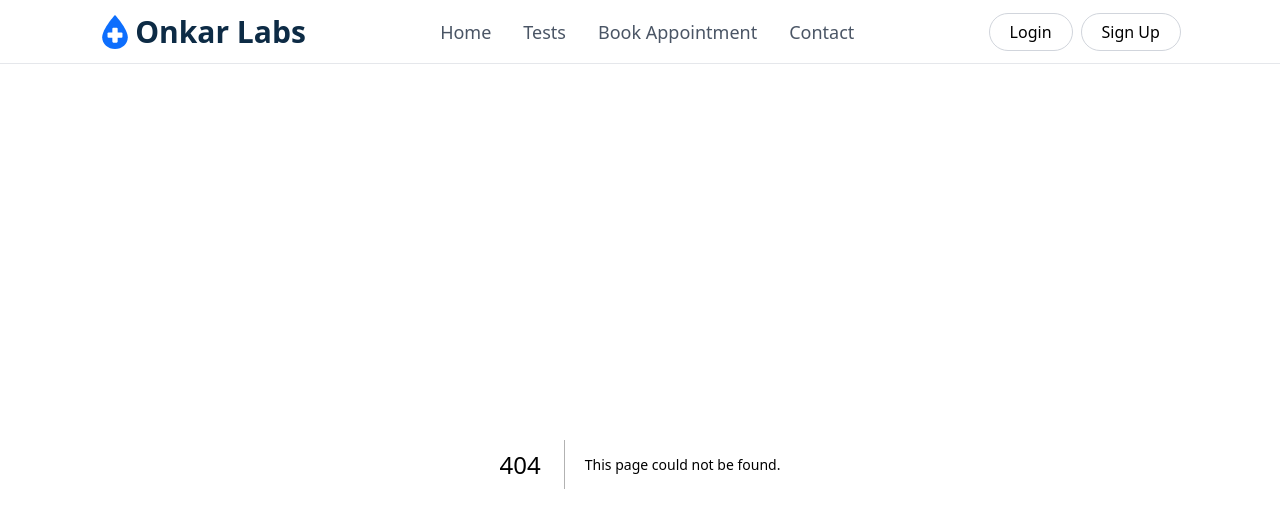
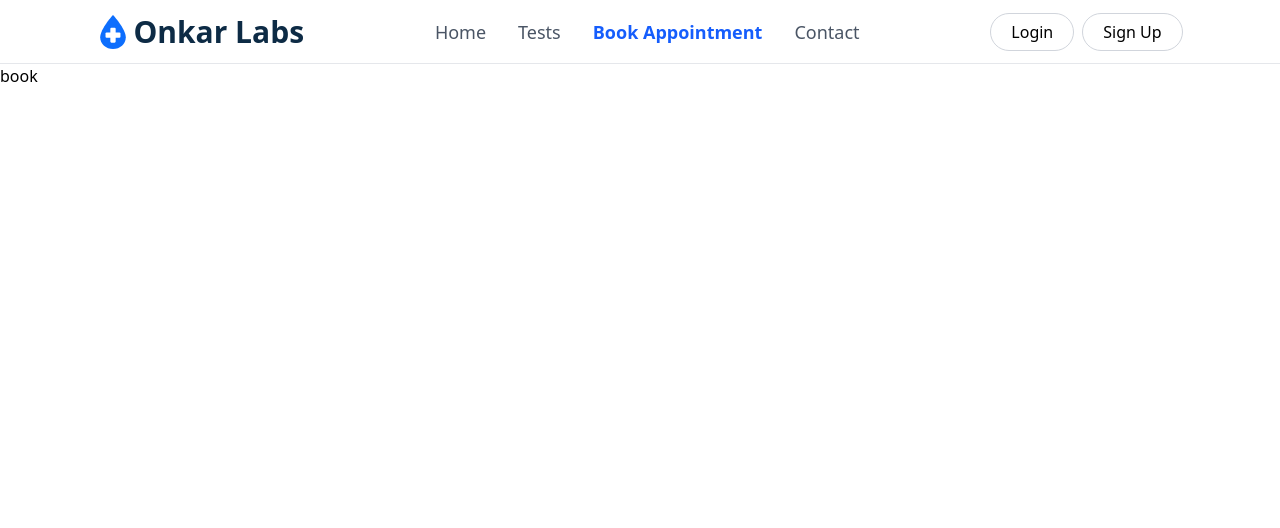
Before and after one commit to govi-nd/Onkar_lab, a Next.js app: page /book in a window 1280 px wide. Before the commit this address had no page. Shown: the top 528 px of the page. Built offline with nearby package versions, Linux system fonts and the light colour scheme.

Commit message:
adding UsePathname in NavBar

```diff
--- /dev/null
+++ b/app/book/page.tsx
@@ -0,0 +1,7 @@
+export default function(){
+    return(
+        <div>
+            book
+        </div>
+    )
+}
--- /dev/null
+++ b/app/contact/page.tsx
@@ -0,0 +1,7 @@
+export default function(){
+    return(
+        <div>
+            contact
+        </div>
+    )
+}
--- /dev/null
+++ b/app/tests/page.tsx
@@ -0,0 +1,7 @@
+export default function(){
+    return(
+        <div>
+            test
+        </div>
+    )
+}
--- a/components/navBar.tsx
+++ b/components/navBar.tsx
@@ -1,15 +1,25 @@
+"use client";
 import Link from "next/link";
+import { usePathname } from "next/navigation";
 
 
-
- export default function NavBar() {
+export default function NavBar() {
+  const pathname = usePathname();
   return (
     <div className="h-16 w-full border-b border-gray-200 flex items-center px-8 justify-around">
       {/* Logo + Name */}
       <div className="flex items-center gap-1">
         <div className="h-16 w-8  flex items-center justify-center gap-2">
-          <svg viewBox="0 0 60 72" width="42" height="88" xmlns="http://www.w3.org/2000/svg">
-            <path d="M30,4 C30,4 6,30 6,46 C6,59 17,68 30,68 C43,68 54,59 54,46 C54,30 30,4 30,4 Z" fill="#0d6efd"/>
+          <svg
+            viewBox="0 0 60 72"
+            width="42"
+            height="88"
+            xmlns="http://www.w3.org/2000/svg"
+          >
+            <path
+              d="M30,4 C30,4 6,30 6,46 C6,59 17,68 30,68 C43,68 54,59 54,46 C54,30 30,4 30,4 Z"
+              fill="#0d6efd"
+            />
             <rect x="25" y="28" width="10" height="28" rx="2" fill="#ffffff" />
             <rect x="16" y="37" width="28" height="10" rx="2" fill="#ffffff" />
           </svg>
@@ -17,27 +27,72 @@ import Link from "next/link";
         <span className="text-3xl font-bold text-[#0d2b45]">Onkar Labs</span>
       </div>
 
-      {/* /* Nav Links */ }
+      {/* /* Nav Links */}
       <div className="flex items-center gap-8 text-lg font-medium ">
+        <Link
+          href="/"
+          className={`
+    ${pathname === "/" ? "text-blue-600 font-bold" : "text-gray-600"}
+    hover:text-[#0d6efd]
+    hover:translate-y-1
+    transition
+    duration-300
+  `}
+        >
+          Home
+        </Link>
+        <Link
 
-        <Link href="/" className="text-gray-600 hover:text-[#0d6efd] hover:translate-y-1 transition duration-300">Home</Link>
-        <Link href="/tests" className="text-gray-600 hover:text-[#0d6efd] hover:translate-y-1 transition duration-300 ">Tests</Link>
-        <Link href="/book" className="text-gray-600 hover:text-[#0d6efd] hover:translate-y-1 transition duration-300">Book Appointment</Link>
-        <Link href="/contact" className="text-gray-600 hover:text-[#0d6efd] hover:translate-y-1 transition duration-300">Contact</Link>
+          href="/tests"
+          className={`
+    ${pathname === "/tests" ? "text-blue-600 font-bold" : "text-gray-600"}
+    hover:text-[#0d6efd]
+    hover:translate-y-1
+    transition
+    duration-300
+  `}
+        >
+          Tests
+        </Link>
+        <Link
+          href="/book"
+          className={`
+    ${pathname === "/book" ? "text-blue-600 font-bold" : "text-gray-600"}
+    hover:text-[#0d6efd]
+    hover:translate-y-1
+    transition
+    duration-300
+  `}
+        >
+          Book Appointment
+        </Link>
+        <Link
+
+          href="/contact"
+          className={`
+    ${pathname === "/contact" ? "text-blue-600 font-bold" : "text-gray-600"}
+    hover:text-[#0d6efd]
+    hover:translate-y-1
+    transition
+    duration-300
+  `}
+        >
+          Contact
+        </Link>
       </div>
 
-          {/* Auth Buttons */}
+      {/* Auth Buttons */}
       <div className="flex items-center gap-2">
         <Link
           href="/login"
-          className="border border-gray-300 text-base px-5 py-1.5 rounded-full hover:bg-[#447324] hover:text-white hover:-translate-y-1 transition duration-500 "
+          className="border border-gray-300 text-base px-5 py-1.5 rounded-full hover:bg-[#447324] hover:text-white hover:translate-y-1 transition duration-500 "
         >
           Login
         </Link>
 
         <Link
           href="/signup"
-          className="border border-gray-300 text-base px-5 py-1.5 rounded-full hover:bg-[#447324] hover:text-white hover:-translate-y-1 transition duration-500 "
+          className="border border-gray-300 text-base px-5 py-1.5 rounded-full hover:bg-[#447324] hover:text-white hover:translate-y-1 transition duration-500 "
         >
           Sign Up
         </Link>
```
